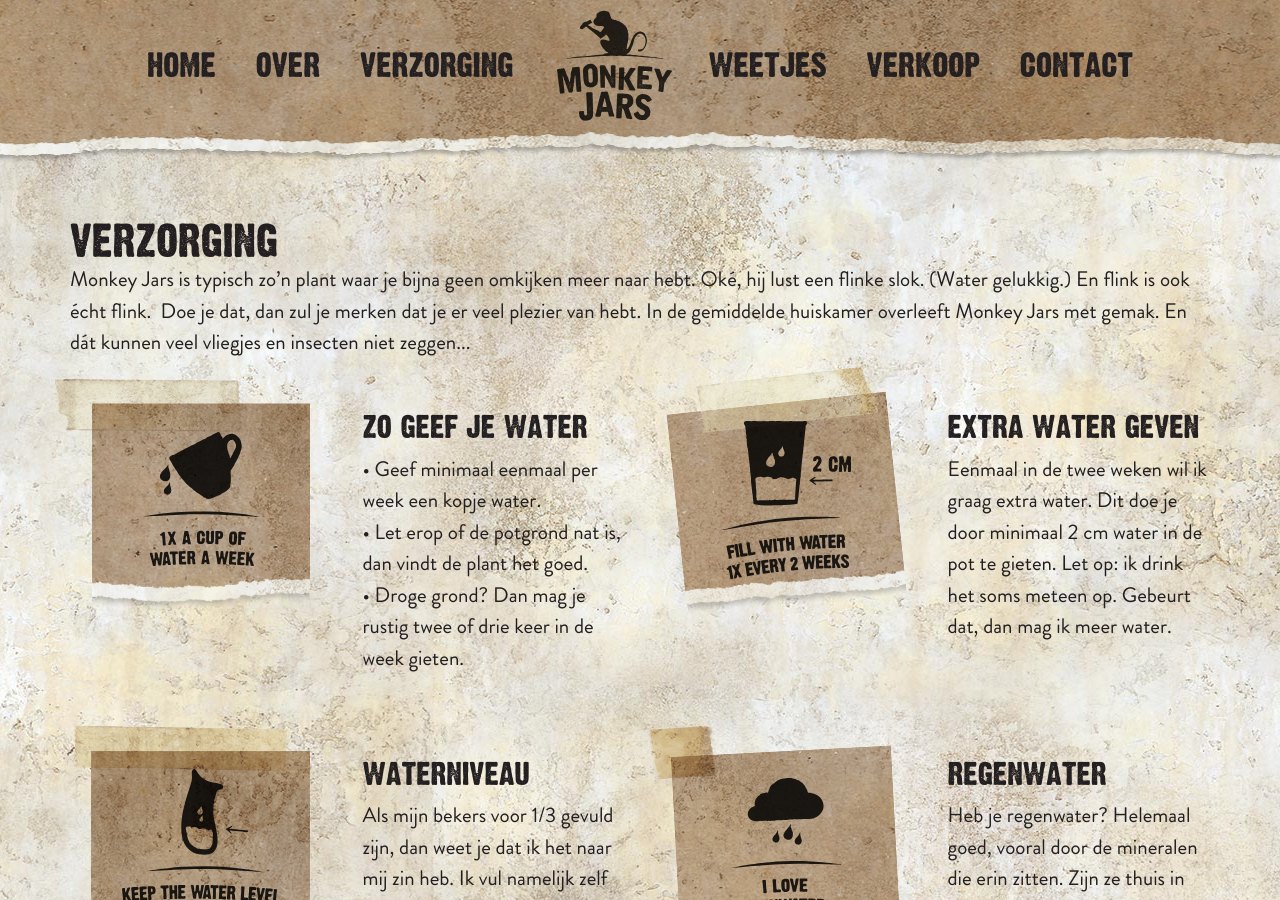
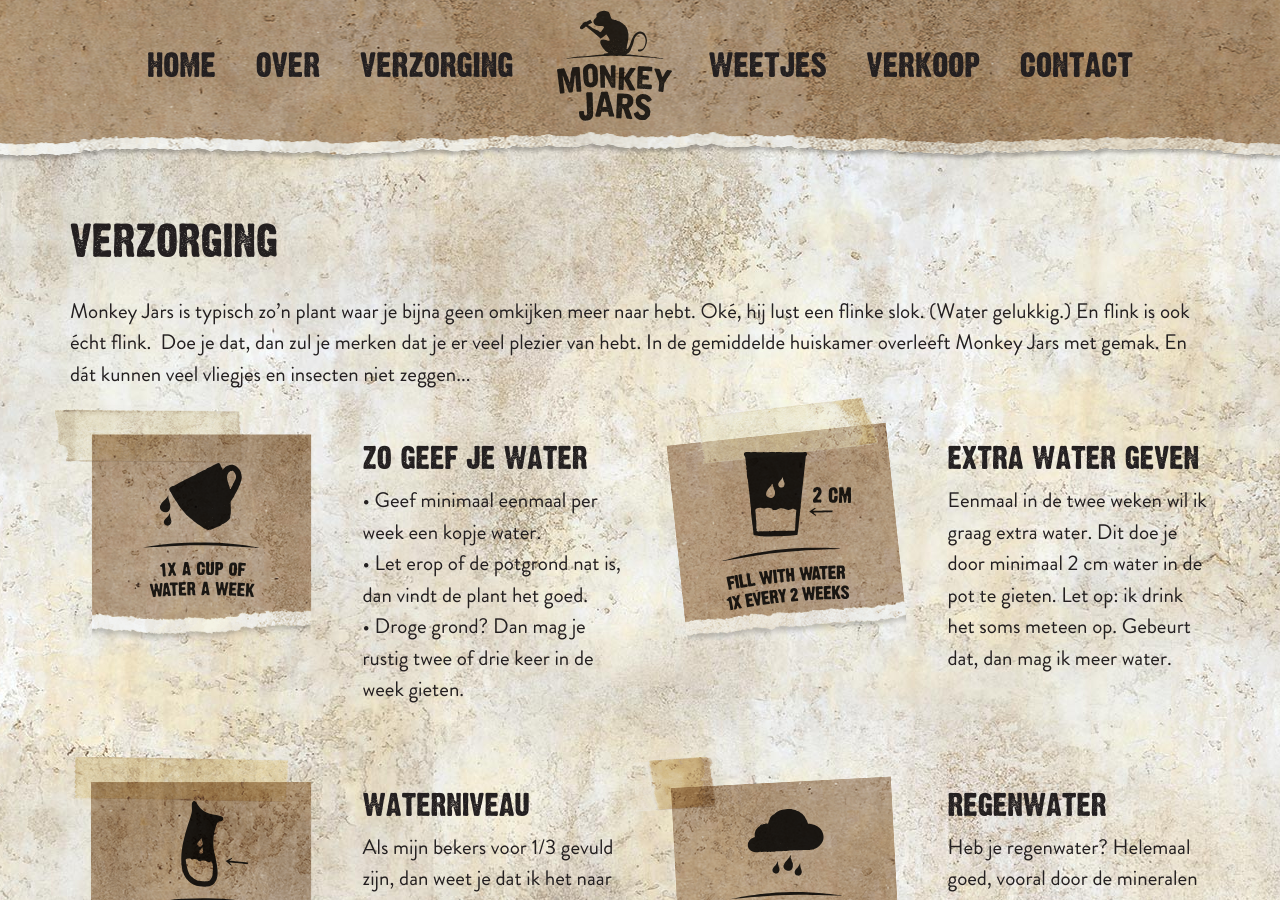
Before and after one commit to jhvanderschee/monkeyjars, a Jekyll site: the page built from instructions/index.md, in a window 1280 px wide and 900 px high. Built offline with Jekyll 4.4.1, drawn with Linux system fonts in a browser that asks for light colours.

Commit message:
Updated '/_layouts/instructions.html' via CloudCannon

```diff
--- a/_layouts/instructions.html
+++ b/_layouts/instructions.html
@@ -15,7 +15,7 @@
             <div class="col-xs-12 text-left">
                       <h2 class="post-title" style="margin: 0 0 0;">{{ page.title }}</h2>
 
-                        <div>{{ page.content }}</div>
+                      <div><br />{{ page.content }}</div>
             </div>
         </div>
         <div class="row">
```
